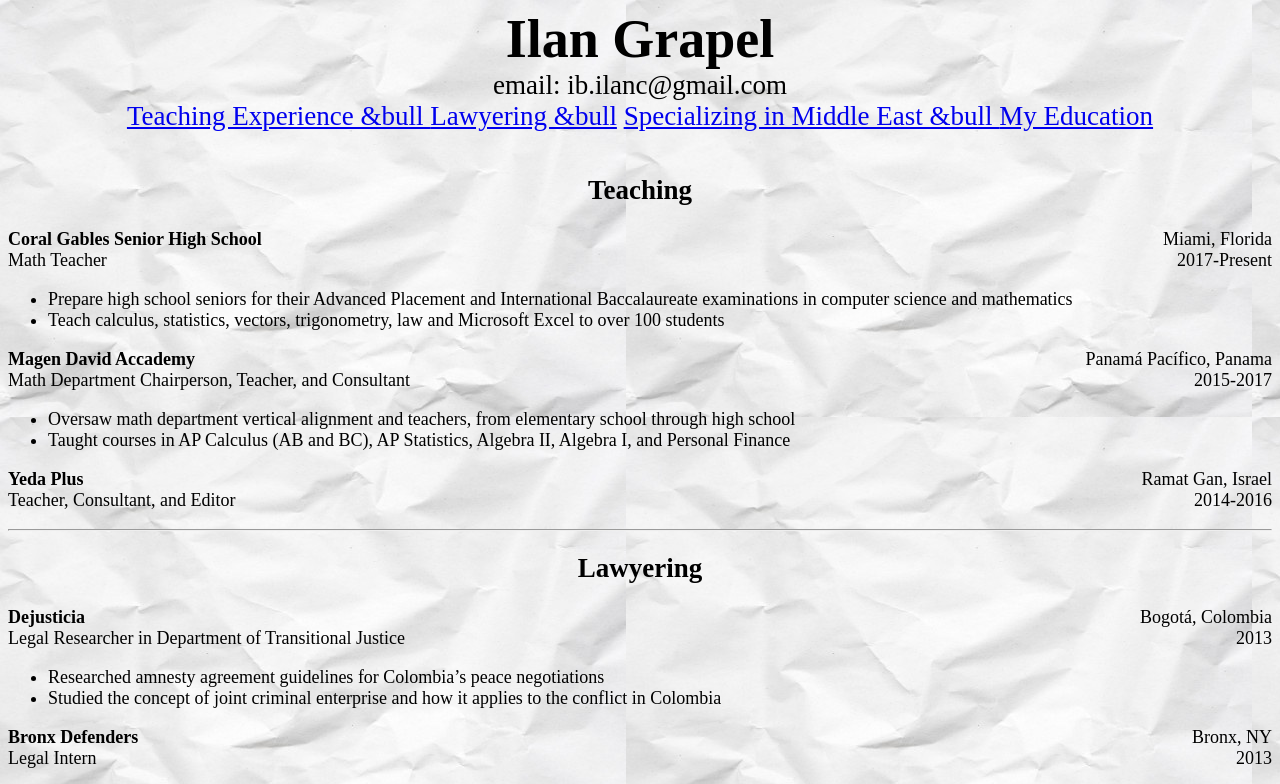
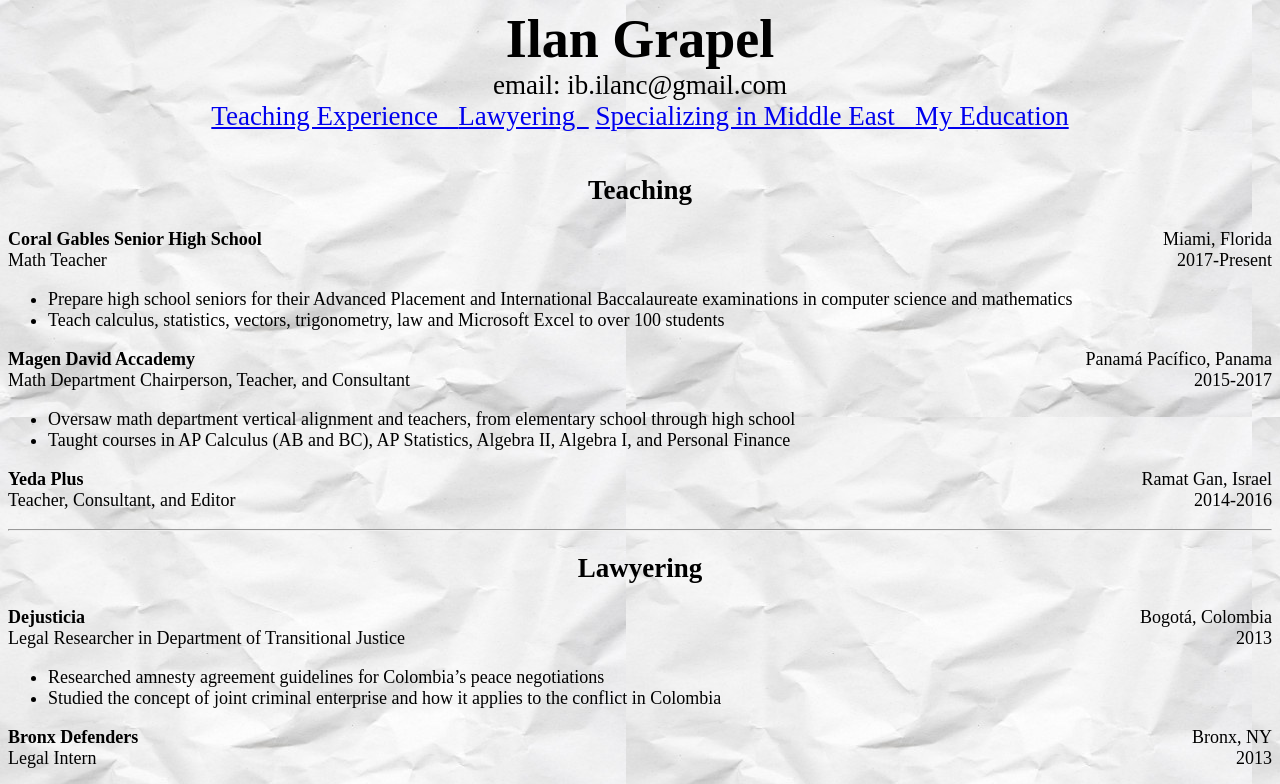
Before and after one commit to igrapel/Web_Development_Notes-igrapel, a plain HTML site: page curriculumVitae/index.html in a window 1280 px wide. Shown: the top 784 px of the page. Drawn offline with Linux system fonts and the light colour scheme.

Commit message:
Update index.html

```diff
--- a/curriculumVitae/index.html
+++ b/curriculumVitae/index.html
@@ -12,9 +12,9 @@
           <br>
           <span>email: ib.ilanc@gmail.com </span>
             <div id="anchors">
-                <a href="#teaching">Teaching Experience &bull </a>
-                <a href="#lawyering">Lawyering &bull</a>
-                <a href="#MidEast">Specializing in Middle East &bull </a>
+                <a href="#teaching">Teaching Experience &nbsp; </a>
+                <a href="#lawyering">Lawyering &nbsp;</a>
+                <a href="#MidEast">Specializing in Middle East &nbsp; </a>
                 <a href="#edu"> My Education</a>
             </div>
       </div>
```
